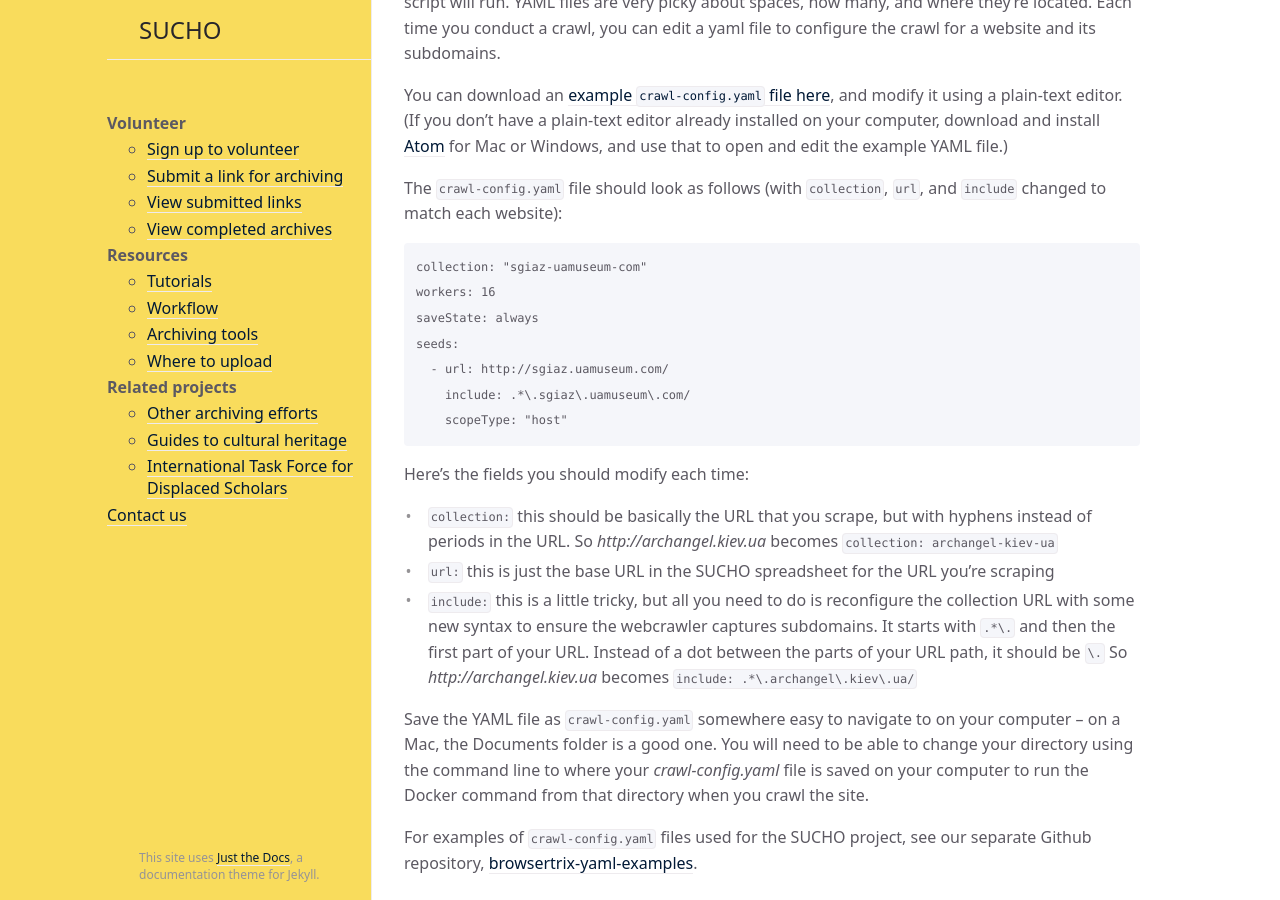
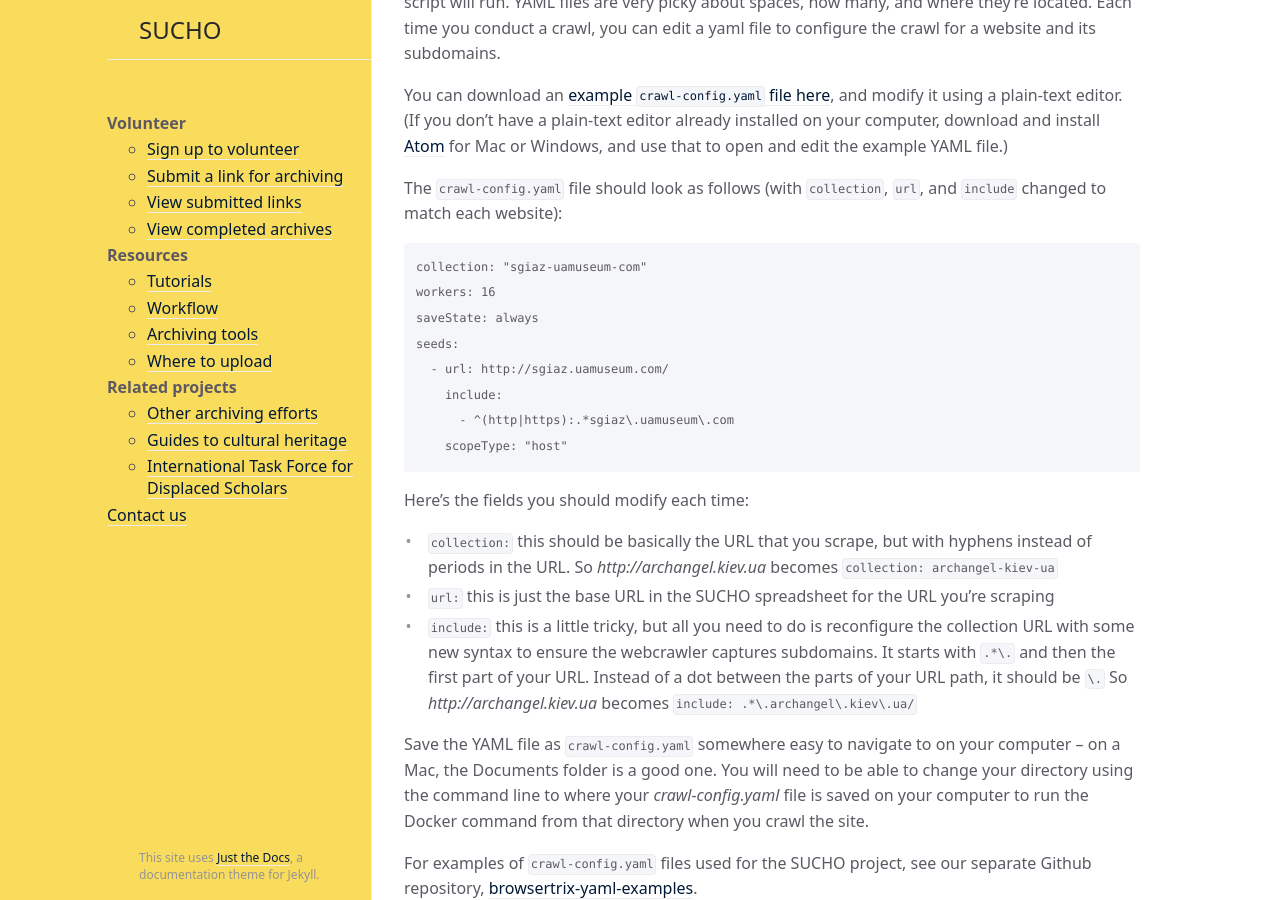
Before and after one commit to sucho-archiving/sucho-archiving.github.io, a Jekyll site: the page built from browsertrix.md, in a window 1280 px wide and 900 px high, scrolled down 2354 px. Built offline with Jekyll 4.4.1, drawn with Linux system fonts in a browser that asks for light colours.

Commit message:
Update include URL regex
Update include URL to match http(s) changes and subdomains, so it will match:
https://sgiaz.uamuseum.com/
http://sgiaz.uamuseum.com/
http://sub.sgiaz.uamuseum.com/
http://www.sgiaz.uamuseum.com/

But not match:
http://sgiaz.uamuseum.attack-vector.com/

(Current example does not match http/https changes nor redirects to domains without (www.) prefix, e.g. http://www.important.ua -> http://important.ua)

````diff
--- a/browsertrix.md
+++ b/browsertrix.md
@@ -75,7 +75,8 @@ workers: 16
 saveState: always
 seeds:
   - url: http://sgiaz.uamuseum.com/
-    include: .*\.sgiaz\.uamuseum\.com/
+    include:
+      - ^(http|https):.*sgiaz\.uamuseum\.com
     scopeType: "host"
 ```
 
````
